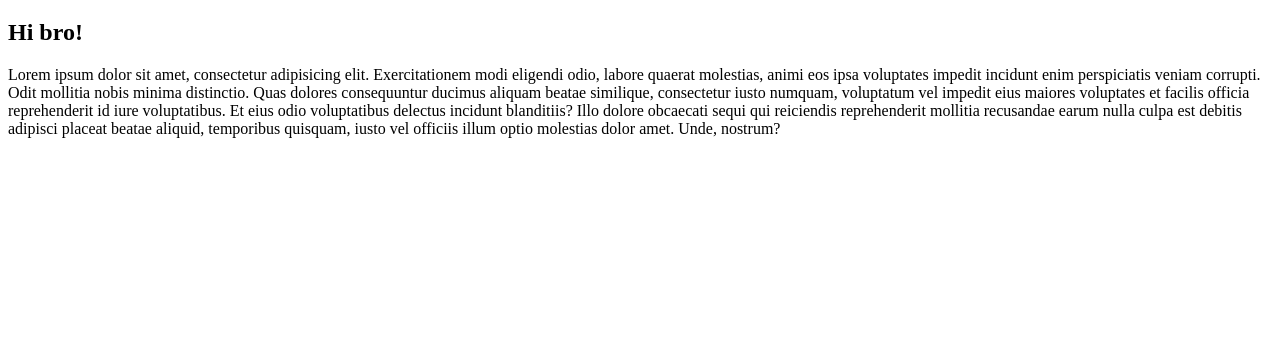
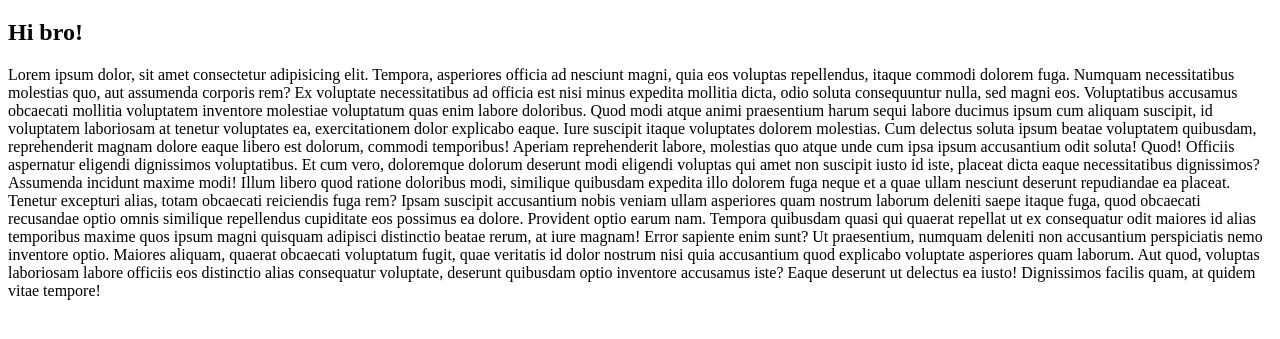
Before and after one commit to GRISHA0/test_rep, a plain HTML site: page index.html in a window 1280 px wide. Shown: the part 61-400 px from the top of the page. Drawn offline with Linux system fonts and the light colour scheme.

Commit message:
Revert "p resize"
This reverts commit 2939b9c4cc5bab91520312b543f37c39be1907cb.

```diff
--- a/index.html
+++ b/index.html
@@ -8,8 +8,15 @@
 <body>
     <h1>Hello World!</h1>
     <h2>Hi bro!</h2>
-    <p>Lorem ipsum dolor sit amet, consectetur adipisicing elit. Exercitationem modi eligendi odio, labore quaerat molestias, animi eos ipsa voluptates impedit incidunt enim perspiciatis veniam corrupti. Odit mollitia nobis minima distinctio.
-    Quas dolores consequuntur ducimus aliquam beatae similique, consectetur iusto numquam, voluptatum vel impedit eius maiores voluptates et facilis officia reprehenderit id iure voluptatibus. Et eius odio voluptatibus delectus incidunt blanditiis?
-    Illo dolore obcaecati sequi qui reiciendis reprehenderit mollitia recusandae earum nulla culpa est debitis adipisci placeat beatae aliquid, temporibus quisquam, iusto vel officiis illum optio molestias dolor amet. Unde, nostrum?</p>
+    <p>Lorem ipsum dolor, sit amet consectetur adipisicing elit. Tempora, asperiores officia ad nesciunt magni, quia eos voluptas repellendus, itaque commodi dolorem fuga. Numquam necessitatibus molestias quo, aut assumenda corporis rem?
+    Ex voluptate necessitatibus ad officia est nisi minus expedita mollitia dicta, odio soluta consequuntur nulla, sed magni eos. Voluptatibus accusamus obcaecati mollitia voluptatem inventore molestiae voluptatum quas enim labore doloribus.
+    Quod modi atque animi praesentium harum sequi labore ducimus ipsum cum aliquam suscipit, id voluptatem laboriosam at tenetur voluptates ea, exercitationem dolor explicabo eaque. Iure suscipit itaque voluptates dolorem molestias.
+    Cum delectus soluta ipsum beatae voluptatem quibusdam, reprehenderit magnam dolore eaque libero est dolorum, commodi temporibus! Aperiam reprehenderit labore, molestias quo atque unde cum ipsa ipsum accusantium odit soluta! Quod!
+    Officiis aspernatur eligendi dignissimos voluptatibus. Et cum vero, doloremque dolorum deserunt modi eligendi voluptas qui amet non suscipit iusto id iste, placeat dicta eaque necessitatibus dignissimos? Assumenda incidunt maxime modi!
+    Illum libero quod ratione doloribus modi, similique quibusdam expedita illo dolorem fuga neque et a quae ullam nesciunt deserunt repudiandae ea placeat. Tenetur excepturi alias, totam obcaecati reiciendis fuga rem?
+    Ipsam suscipit accusantium nobis veniam ullam asperiores quam nostrum laborum deleniti saepe itaque fuga, quod obcaecati recusandae optio omnis similique repellendus cupiditate eos possimus ea dolore. Provident optio earum nam.
+    Tempora quibusdam quasi qui quaerat repellat ut ex consequatur odit maiores id alias temporibus maxime quos ipsum magni quisquam adipisci distinctio beatae rerum, at iure magnam! Error sapiente enim sunt?
+    Ut praesentium, numquam deleniti non accusantium perspiciatis nemo inventore optio. Maiores aliquam, quaerat obcaecati voluptatum fugit, quae veritatis id dolor nostrum nisi quia accusantium quod explicabo voluptate asperiores quam laborum.
+    Aut quod, voluptas laboriosam labore officiis eos distinctio alias consequatur voluptate, deserunt quibusdam optio inventore accusamus iste? Eaque deserunt ut delectus ea iusto! Dignissimos facilis quam, at quidem vitae tempore!</p>
 </body>
 </html>
```
